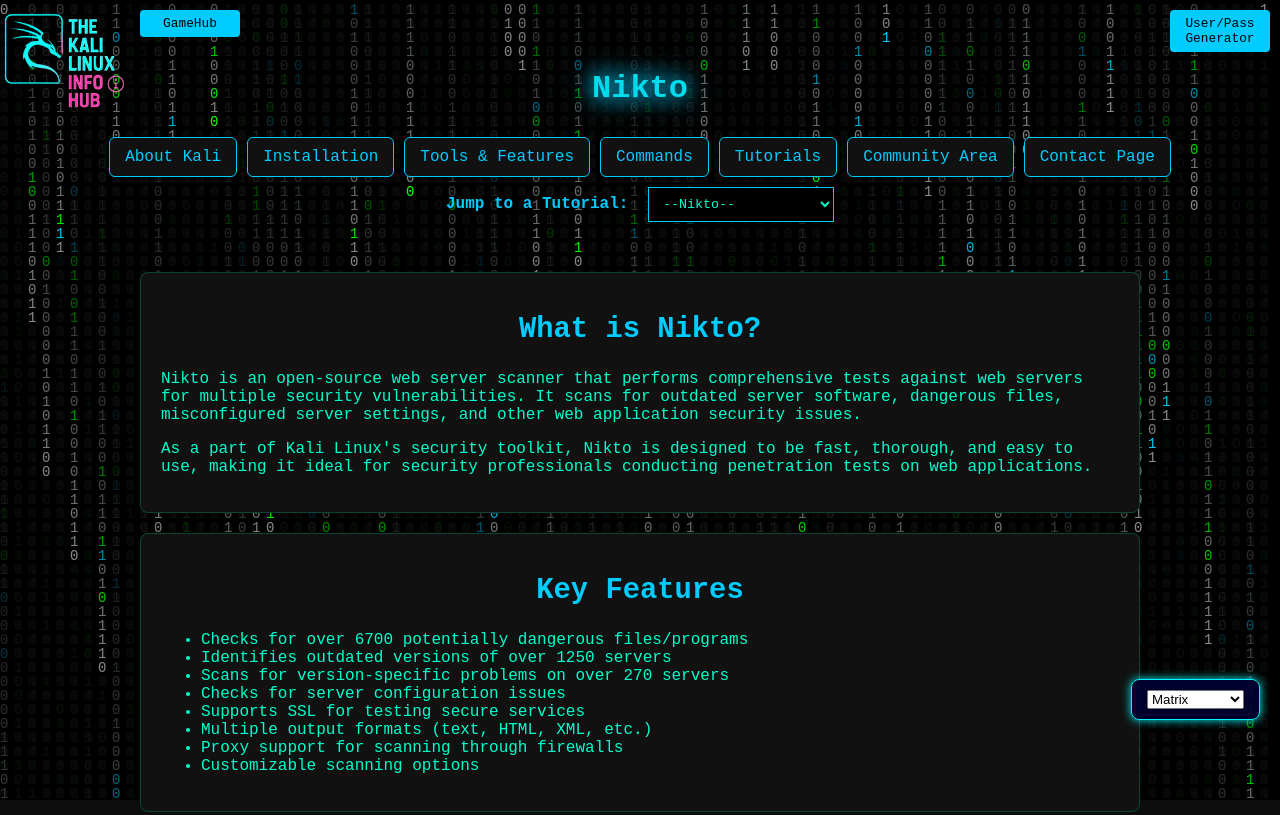
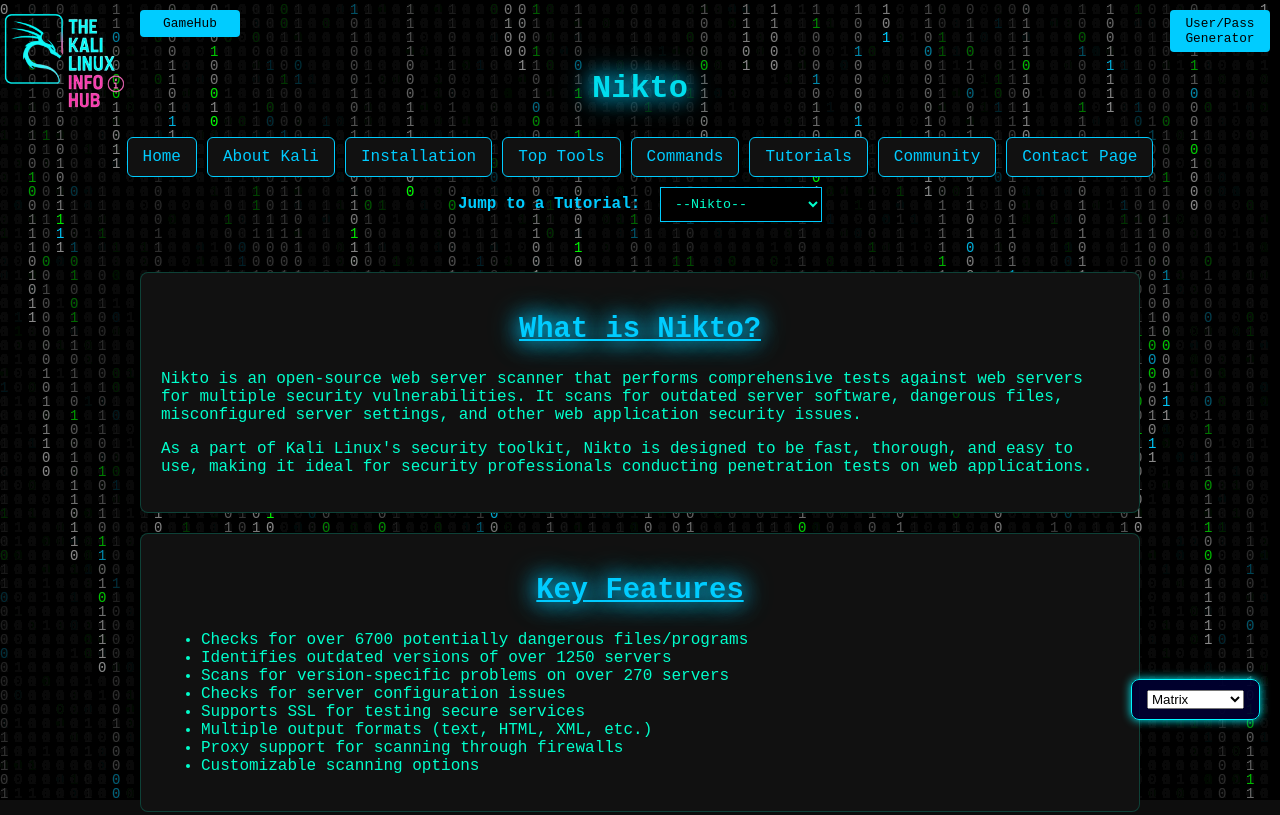
Before and after one commit to KaliInfoHub/kaliinfohub.github.io, a plain HTML site: page Subpages/nikto.html in a window 1280 px wide. Shown: the top 815 px of the page. Drawn offline with Linux system fonts and the light colour scheme; a web font is replaced by a local one.

Commit message:
Update nikto.html

```diff
--- a/Subpages/nikto.html
+++ b/Subpages/nikto.html
@@ -40,6 +40,28 @@
       font-size: 2rem;
       font-weight: bold;
       animation: glow 2s ease-in-out infinite alternate;
+    }
+
+    h1, h3 {
+      color: #00ccff;
+      animation: glow 2s ease-in-out infinite alternate;
+    }
+
+    @keyframes glow {
+      from { text-shadow: 0 0 10px #00ffcc; }
+      to { text-shadow: 0 0 20px #00ccff, 0 0 30px #00ccff; }
+    }
+
+
+    h2 {
+        color: #00ccff;
+        text-decoration: underline;
+        animation: glow 2s ease-in-out infinite alternate;
+    }
+
+    @keyframes glow {
+      from { text-shadow: 0 0 10px #00ffcc; }
+      to { text-shadow: 0 0 20px #00ccff, 0 0 30px #00ccff; }
     }
 
     @keyframes glow {
@@ -119,7 +141,7 @@
     }
 
 
-    .nav-button {
+    .nav-buttons {
       background-color: #111;
       border: 1px solid #00ccff;
       padding: 10px 15px;
@@ -129,7 +151,7 @@
       transition: all 0.3s;
     }
 
-    .nav-button:hover {
+    .nav-buttons:hover {
       background-color: #00ccff22;
     }
 
@@ -254,16 +276,17 @@
   <header>Nikto</header>
 
   <nav style="text-align:center; margin-top: 10px; z-index: 1; position: relative;">
-    <ul style="list-style:none; padding:0; margin:0; display:flex; justify-content:center; gap: 10px; flex-wrap: wrap;">
-      <li><a href="Subpages/AboutKali.html" style="background-color:#111; border:1px solid #00ccff; padding:10px 15px; border-radius:6px; color:#00ccff; text-decoration:none; display:inline-block;">About Kali</a></li>
-      <li><a href="Subpages/install.html" style="background-color:#111; border:1px solid #00ccff; padding:10px 15px; border-radius:6px; color:#00ccff; text-decoration:none; display:inline-block;">Installation</a></li>
-      <li><a href="Subpages/tools.html" style="background-color:#111; border:1px solid #00ccff; padding:10px 15px; border-radius:6px; color:#00ccff; text-decoration:none; display:inline-block;">Tools & Features</a></li>
-      <li><a href="Subpages/commands.html" style="background-color:#111; border:1px solid #00ccff; padding:10px 15px; border-radius:6px; color:#00ccff; text-decoration:none; display:inline-block;">Commands</a></li>
-      <li><a href="Subpages/tutorials.html" style="background-color:#111; border:1px solid #00ccff; padding:10px 15px; border-radius:6px; color:#00ccff; text-decoration:none; display:inline-block;">Tutorials</a></li>
-      <li><a href="Subpages/community.html" style="background-color:#111; border:1px solid #00ccff; padding:10px 15px; border-radius:6px; color:#00ccff; text-decoration:none; display:inline-block;">Community Area</a></li>
-      <li><a href="Subpages/contact.html" style="background-color:#111; border:1px solid #00ccff; padding:10px 15px; border-radius:6px; color:#00ccff; text-decoration:none; display:inline-block;">Contact Page</a></li>
-    </ul>
-  </nav>
+  <ul style="list-style:none; padding:0; margin:0; display:flex; justify-content:center; gap: 10px; flex-wrap: wrap;">
+      <li><a href="subloadingscreen.html?target=../index.html" style="background-color:#111; border:1px solid #00ccff; padding:10px 15px; border-radius:6px; color:#00ccff; text-decoration:none; display:inline-block;">Home</a></li>
+    <li><a href="subloadingscreen.html?target=AboutKali.html" style="background-color:#111; border:1px solid #00ccff; padding:10px 15px; border-radius:6px; color:#00ccff; text-decoration:none; display:inline-block;">About Kali</a></li>
+    <li><a href="subloadingscreen.html?target=install.html" style="background-color:#111; border:1px solid #00ccff; padding:10px 15px; border-radius:6px; color:#00ccff; text-decoration:none; display:inline-block;">Installation</a></li>
+    <li><a href="subloadingscreen.html?target=tools.html" style="background-color:#111; border:1px solid #00ccff; padding:10px 15px; border-radius:6px; color:#00ccff; text-decoration:none; display:inline-block;">Top Tools</a></li>
+    <li><a href="subloadingscreen.html?target=commands.html" style="background-color:#111; border:1px solid #00ccff; padding:10px 15px; border-radius:6px; color:#00ccff; text-decoration:none; display:inline-block;">Commands</a></li>
+    <li><a href="subloadingscreen.html?target=tutorials.html" style="background-color:#111; border:1px solid #00ccff; padding:10px 15px; border-radius:6px; color:#00ccff; text-decoration:none; display:inline-block;">Tutorials</a></li>
+    <li><a href="subloadingscreen.html?target=community.html" style="background-color:#111; border:1px solid #00ccff; padding:10px 15px; border-radius:6px; color:#00ccff; text-decoration:none; display:inline-block;">Community</a></li>
+    <li><a href="subloadingscreen.html?target=contact.html" style="background-color:#111; border:1px solid #00ccff; padding:10px 15px; border-radius:6px; color:#00ccff; text-decoration:none; display:inline-block;">Contact Page</a></li>
+  </ul>
+</nav>
 <div style="text-align:center; margin: 10px; position: relative; z-index: 1;">
   <label for="tutorialNav" style="color:#00ccff; font-weight:bold;">Jump to a Tutorial:</label>
   <select id="tutorialNav" onchange="location = this.value;" style="
@@ -277,10 +300,10 @@
 
     <option value="#">--Nikto--</option>
     <option value="tutorials.html">Getting Started</option>
-    <option value="install.html">Installation Guide</option>
     <option value="nmap.html">Nmap</option>
     <option value="metasploit.html">Metasploit</option>
-    <option value="airodump-ng.html">Aircrack</option>
+    <option value="wireshark.html">Wireshark</option>
+    <option value="airodump-ng.html">Airodump</option>
     <option value="burp.html">Burp Suite</option>
     <option value="johntheripper.html">John the Ripper</option>
     <option value="hydra.html">Hydra</option>
```
